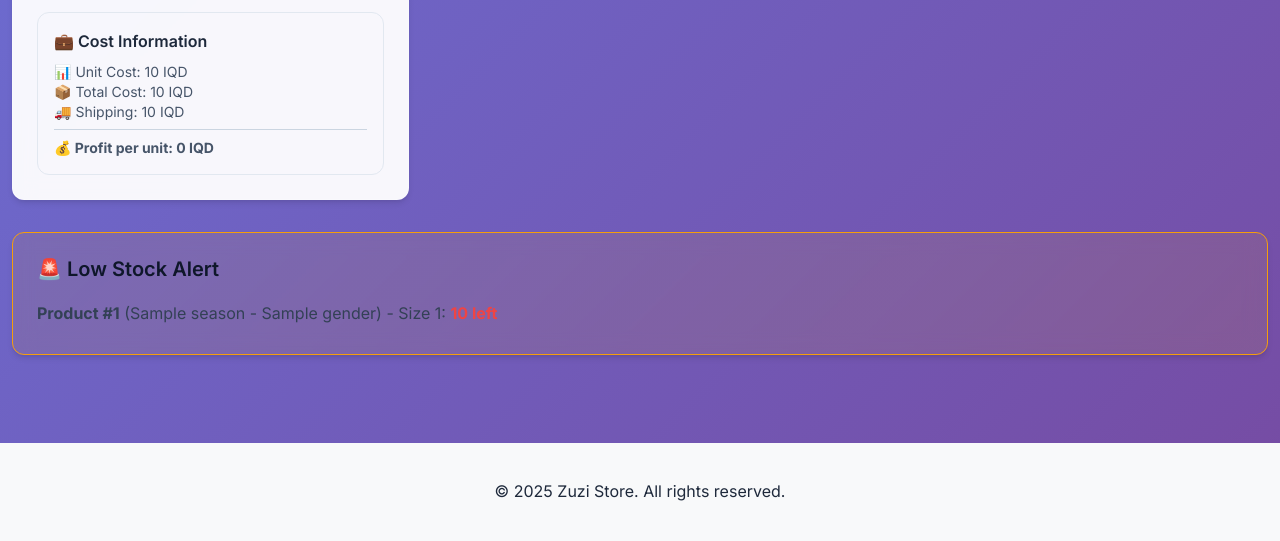
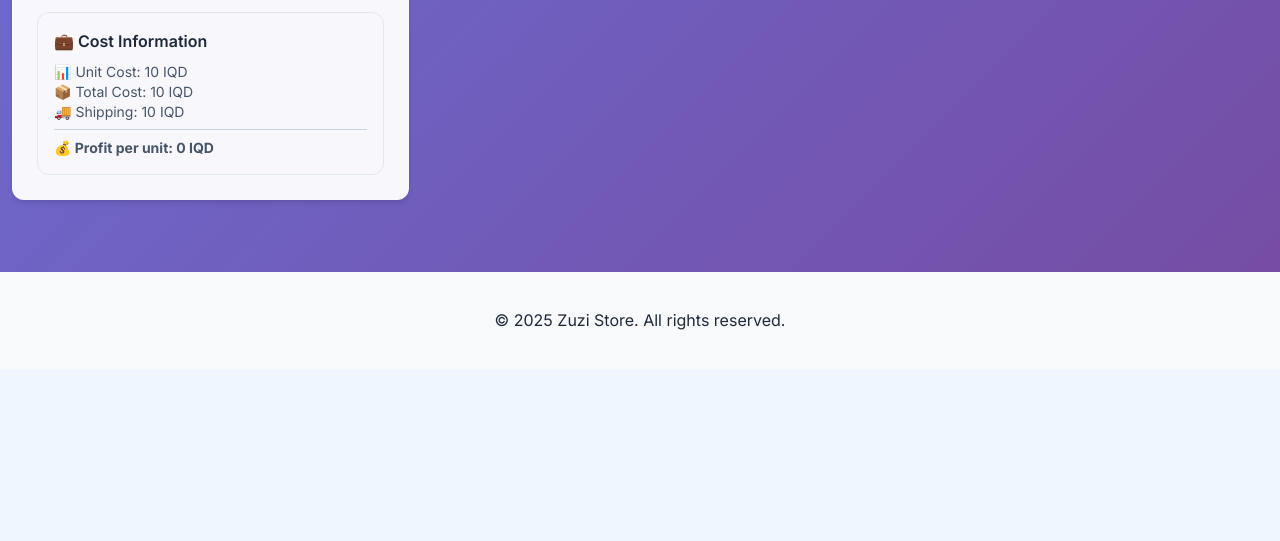
Before and after one commit to Shamil-lateef/clothing_manager, a Flask app: template templates/index.html in a window 1280 px wide. Shown: the part 1203-1744 px from the top of the page. After the commit the page ends 1533 px from the top, so only its background shows below. Run offline with Flask 3, Linux system fonts and the light colour scheme; a user stored in the database is signed in; tables that the repository leaves empty hold one stand-in row (values such as "Sample post"); the template is opened without the code that fills it: values that come from a table or form of the project are taken from there, most other values are stand-ins (such as "Sample title", 1, 10 or a date in 2020); grey boxes marked "Sample" are stand-in pictures.

Commit message:
Remove Low stock alert from homepage

```diff
--- a/templates/index.html
+++ b/templates/index.html
@@ -159,21 +159,6 @@
   {% endfor %}
 </div>
 
-<!-- Low Stock Alert -->
-{% if current_user.is_admin() and low_stock_items %}
-<div class="alert alert-warning animate-fade-in">
-  <h4 class="alert-heading">🚨 Low Stock Alert</h4>
-  <ul class="alert-list">
-    {% for item in low_stock_items %}
-    <li class="alert-item">
-      <strong>Product #{{ item.product.id }}</strong>
-      ({{ item.product.season }} - {{ item.product.gender }}) -
-      Size {{ item.size }}: <strong style="color: var(--danger-color);">{{ item.quantity }} left</strong>
-    </li>
-    {% endfor %}
-  </ul>
-</div>
-{% endif %}
 
 <!-- Empty State -->
 {% if not products %}
```
